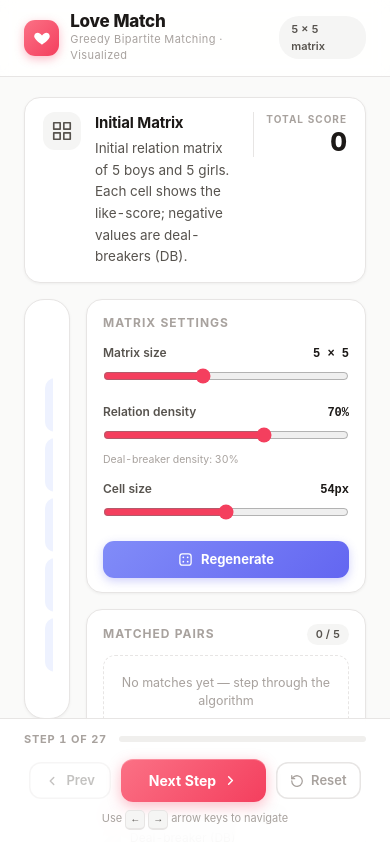
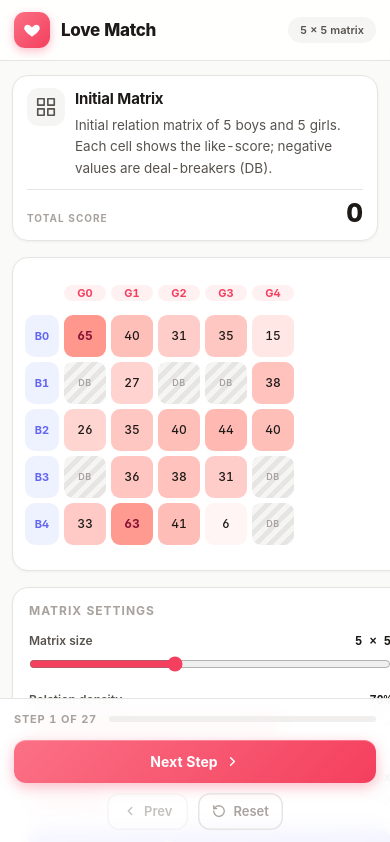
Before and after one commit to aaaa0ggMC/LoveMatch, a React (Vite) app: page / in a window 390 px wide. Shown: the top 842 px of the page. Built offline with nearby package versions, Linux system fonts and the light colour scheme; the HTML template or start-up script is replaced by a standard one.

Commit message:
Add mobile responsive layout (single column <=880px, full-width Next button <=480px)

```diff
--- a/src/App.tsx
+++ b/src/App.tsx
@@ -12,7 +12,9 @@ import { SettingsPanel } from './components/SettingsPanel'
 const App: React.FC = () => {
   const [n, setN] = useState(5)
   const [density, setDensity] = useState(0.7)
-  const [cellSize, setCellSize] = useState(54)
+  const [cellSize, setCellSize] = useState(() =>
+    typeof window !== 'undefined' && window.innerWidth < 640 ? 42 : 54,
+  )
   const [matrix, setMatrix] = useState<number[][]>(() => generateMatrix({ n: 5, density: 0.7 }))
   const [currentStep, setCurrentStep] = useState(0)
 
@@ -82,18 +84,10 @@ const App: React.FC = () => {
           zIndex: 20,
         }}
       >
-        <div
-          style={{
-            maxWidth: 1080,
-            margin: '0 auto',
-            padding: '12px 24px',
-            display: 'flex',
-            alignItems: 'center',
-            justifyContent: 'space-between',
-          }}
-        >
-          <div style={{ display: 'flex', alignItems: 'center', gap: 11 }}>
+        <div className="header-inner">
+          <div style={{ display: 'flex', alignItems: 'center', gap: 11, minWidth: 0 }}>
             <span
+              className="header-logo"
               style={{
                 width: 36,
                 height: 36,
@@ -103,6 +97,7 @@ const App: React.FC = () => {
                 alignItems: 'center',
                 justifyContent: 'center',
                 boxShadow: '0 3px 10px rgba(244,63,94,0.35)',
+                flexShrink: 0,
               }}
             >
               <svg width="18" height="18" viewBox="0 0 24 24" fill="#fff">
@@ -113,7 +108,7 @@ const App: React.FC = () => {
               <div style={{ fontWeight: 800, fontSize: 17, letterSpacing: -0.3, lineHeight: 1.1 }}>
                 Love Match
               </div>
-              <div style={{ fontSize: 11, color: 'var(--ink-faint)', letterSpacing: 0.4 }}>
+              <div className="header-subtitle" style={{ fontSize: 11, color: 'var(--ink-faint)', letterSpacing: 0.4 }}>
                 Greedy Bipartite Matching · Visualized
               </div>
             </div>
@@ -126,6 +121,7 @@ const App: React.FC = () => {
               background: '#f5f5f4',
               padding: '5px 12px',
               borderRadius: 20,
+              flexShrink: 0,
             }}
           >
             {n} × {n} matrix
@@ -134,15 +130,7 @@ const App: React.FC = () => {
       </header>
 
       {/* ---------- main ---------- */}
-      <main
-        style={{
-          maxWidth: 1080,
-          width: '100%',
-          margin: '0 auto',
-          padding: '20px 24px 130px',
-          flex: 1,
-        }}
-      >
+      <main className="app-main">
         <StepInfo
           type={step.type}
           phaseTitle={step.phaseTitle}
@@ -150,34 +138,14 @@ const App: React.FC = () => {
           totalScore={step.totalScore}
         />
 
-        <div
-          style={{
-            display: 'grid',
-            gridTemplateColumns: 'minmax(0,1fr) 280px',
-            gap: 16,
-            marginTop: 16,
-            alignItems: 'start',
-          }}
-        >
+        <div className="layout-grid">
           {/* matrix card */}
-          <div
-            style={{
-              background: 'var(--surface)',
-              border: '1px solid var(--line)',
-              borderRadius: 20,
-              padding: '20px 16px',
-              boxShadow: '0 1px 3px rgba(28,25,23,0.05)',
-              display: 'flex',
-              justifyContent: 'center',
-              minHeight: 420,
-              alignItems: 'center',
-            }}
-          >
+          <div className="matrix-card">
             <Matrix step={step} cellSize={cellSize} />
           </div>
 
           {/* sidebar */}
-          <div style={{ display: 'flex', flexDirection: 'column', gap: 16 }}>
+          <div className="sidebar">
             <SettingsPanel
               n={n}
               density={density}
@@ -206,7 +174,7 @@ const App: React.FC = () => {
           zIndex: 20,
         }}
       >
-        <div style={{ maxWidth: 1080, margin: '0 auto', padding: '12px 24px 14px' }}>
+        <div className="footer-inner">
           <Controls
             currentStep={currentStep}
             totalSteps={steps.length}
@@ -217,14 +185,7 @@ const App: React.FC = () => {
             canGoNext={canGoNext}
             isComplete={isComplete}
           />
-          <div
-            style={{
-              textAlign: 'center',
-              fontSize: 11,
-              color: 'var(--ink-faint)',
-              marginTop: 8,
-            }}
-          >
+          <div className="kbd-hint">
             Use <Kbd>←</Kbd> <Kbd>→</Kbd> arrow keys to navigate
           </div>
         </div>
--- a/src/components/Controls.tsx
+++ b/src/components/Controls.tsx
@@ -71,7 +71,7 @@ export const Controls: React.FC<ControlsProps> = ({
       </div>
 
       {/* buttons */}
-      <div style={{ display: 'flex', alignItems: 'center', justifyContent: 'center', gap: 10 }}>
+      <div className="controls-row">
         <button
           onClick={onPrev}
           disabled={!canGoPrev}
@@ -97,6 +97,7 @@ export const Controls: React.FC<ControlsProps> = ({
         <button
           onClick={onNext}
           disabled={!canGoNext || isComplete}
+          className="next-btn"
           style={{
             ...btnBase,
             padding: '11px 28px',
--- a/src/components/Matrix.tsx
+++ b/src/components/Matrix.tsx
@@ -145,10 +145,11 @@ export const Matrix: React.FC<MatrixProps> = ({ step, cellSize = 54 }) => {
   }
 
   return (
-    <div style={{ overflowX: 'auto', padding: 4 }}>
-      <div
-        style={{
-          display: 'inline-grid',
+    <div style={{ overflowX: 'auto', padding: 4, WebkitOverflowScrolling: 'touch' }}>
+      <div style={{ width: 'max-content', margin: '0 auto' }}>
+        <div
+          style={{
+            display: 'grid',
           gridTemplateColumns: `${labelW}px repeat(${n}, ${cell}px) minmax(96px, auto)`,
           gridTemplateRows: `34px repeat(${n}, ${cell}px) auto`,
           gap,
@@ -280,6 +281,7 @@ export const Matrix: React.FC<MatrixProps> = ({ step, cellSize = 54 }) => {
           )
         })}
         <div />
+        </div>
       </div>
     </div>
   )
--- a/src/components/StepInfo.tsx
+++ b/src/components/StepInfo.tsx
@@ -26,18 +26,7 @@ export const StepInfo: React.FC<StepInfoProps> = ({ type, phaseTitle, descriptio
   const badge = phaseBadge[type]
   return (
     <div className="step-enter" key={`${type}-${phaseTitle}-${description}`}>
-      <div
-        style={{
-          display: 'flex',
-          gap: 14,
-          alignItems: 'flex-start',
-          background: 'var(--surface)',
-          border: '1px solid var(--line)',
-          borderRadius: 16,
-          padding: '14px 18px',
-          boxShadow: '0 1px 3px rgba(28,25,23,0.05)',
-        }}
-      >
+      <div className="stepinfo-card">
         <PhaseIcon type={type} />
         <div style={{ flex: 1, minWidth: 0 }}>
           <div style={{ display: 'flex', alignItems: 'center', gap: 8, flexWrap: 'wrap' }}>
@@ -62,14 +51,7 @@ export const StepInfo: React.FC<StepInfoProps> = ({ type, phaseTitle, descriptio
             {description}
           </p>
         </div>
-        <div
-          style={{
-            textAlign: 'right',
-            flexShrink: 0,
-            paddingLeft: 12,
-            borderLeft: '1px solid var(--line)',
-          }}
-        >
+        <div className="stepinfo-score">
           <div style={{ fontSize: 10, fontWeight: 700, letterSpacing: 1, color: 'var(--ink-faint)' }}>
             TOTAL SCORE
           </div>
--- a/src/index.css
+++ b/src/index.css
@@ -180,3 +180,140 @@ input[type='range'] {
   cursor: pointer;
   height: 18px;
 }
+
+/* ---------- layout (responsive) ---------- */
+
+.header-inner {
+  max-width: 1080px;
+  margin: 0 auto;
+  padding: 12px 24px;
+  display: flex;
+  align-items: center;
+  justify-content: space-between;
+  gap: 10px;
+}
+
+.app-main {
+  max-width: 1080px;
+  width: 100%;
+  margin: 0 auto;
+  padding: 20px 24px 130px;
+  flex: 1;
+}
+
+.layout-grid {
+  display: grid;
+  grid-template-columns: minmax(0, 1fr) 280px;
+  gap: 16px;
+  margin-top: 16px;
+  align-items: start;
+}
+
+.matrix-card {
+  background: var(--surface);
+  border: 1px solid var(--line);
+  border-radius: 20px;
+  padding: 20px 16px;
+  box-shadow: 0 1px 3px rgba(28, 25, 23, 0.05);
+  min-height: 420px;
+  display: block;
+}
+
+.sidebar {
+  display: flex;
+  flex-direction: column;
+  gap: 16px;
+}
+
+.footer-inner {
+  max-width: 1080px;
+  margin: 0 auto;
+  padding: 12px 24px 14px;
+}
+
+.kbd-hint {
+  text-align: center;
+  font-size: 11px;
+  color: var(--ink-faint);
+  margin-top: 8px;
+}
+
+.stepinfo-card {
+  display: flex;
+  gap: 14px;
+  align-items: flex-start;
+  background: var(--surface);
+  border: 1px solid var(--line);
+  border-radius: 16px;
+  padding: 14px 18px;
+  box-shadow: 0 1px 3px rgba(28, 25, 23, 0.05);
+}
+
+.stepinfo-score {
+  text-align: right;
+  flex-shrink: 0;
+  padding-left: 12px;
+  border-left: 1px solid var(--line);
+}
+
+.controls-row {
+  display: flex;
+  align-items: center;
+  justify-content: center;
+  gap: 10px;
+  flex-wrap: wrap;
+}
+
+@media (max-width: 880px) {
+  .layout-grid {
+    grid-template-columns: 1fr;
+  }
+
+  .matrix-card {
+    min-height: unset;
+    padding: 14px 8px;
+    border-radius: 16px;
+  }
+
+  .app-main {
+    padding: 14px 12px 150px;
+  }
+
+  .header-inner,
+  .footer-inner {
+    padding-left: 14px;
+    padding-right: 14px;
+  }
+
+  .stepinfo-card {
+    flex-wrap: wrap;
+    padding: 12px 14px;
+    gap: 10px;
+  }
+
+  .stepinfo-score {
+    width: 100%;
+    border-left: none;
+    border-top: 1px solid var(--line);
+    padding: 8px 0 0;
+    display: flex;
+    align-items: baseline;
+    justify-content: space-between;
+  }
+
+  .kbd-hint {
+    display: none;
+  }
+}
+
+@media (max-width: 480px) {
+  .next-btn {
+    flex: 1 1 100%;
+    order: -1;
+    justify-content: center;
+  }
+
+  .header-subtitle {
+    display: none;
+  }
+}
```
